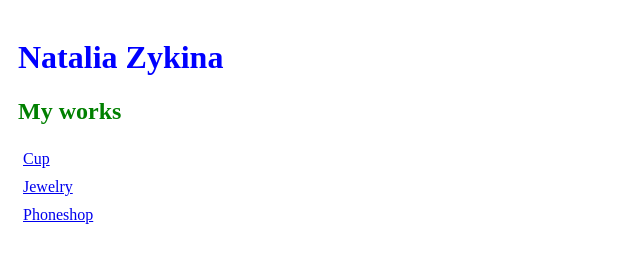
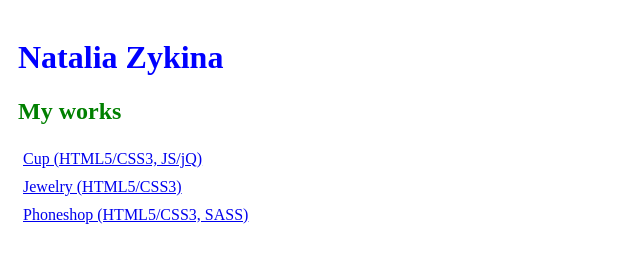
Before and after one commit to natakina/natakina.github.io, a plain HTML site: page index.html in a window 1280 px wide. Shown: the whole page, without its empty margins (0-640 px from the left). Drawn offline with Linux system fonts and the light colour scheme.

Commit message:
add used technologies

```diff
--- a/index.html
+++ b/index.html
@@ -6,8 +6,8 @@
 <body>
 	<h1>Natalia Zykina</h1>
 	<h2>My works</h2>
-	<a href="cup/3maket.html" target="blank">Cup</a>
-	<a href="jewelry/maket4.html" target="blank">Jewelry</a>
-	<a href="phoneshop/maket5.html" target="blank">Phoneshop</a>
+	<a href="cup/3maket.html" target="blank">Cup (HTML5/CSS3, JS/jQ)</a>
+	<a href="jewelry/maket4.html" target="blank">Jewelry (HTML5/CSS3)</a>
+	<a href="phoneshop/maket5.html" target="blank">Phoneshop (HTML5/CSS3, SASS)</a>
 </body>
 </html>
```
